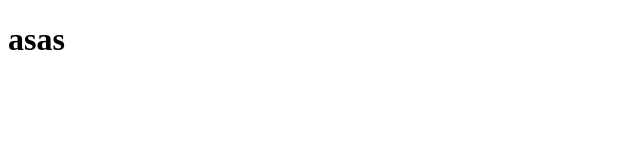
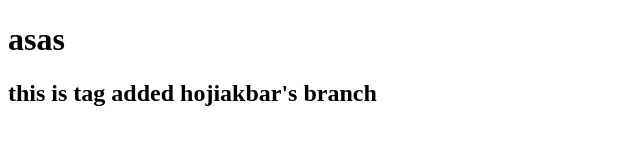
Before and after one commit to toshpolatCoder/first, a plain HTML site: page index.html in a window 1280 px wide. Shown: the whole page, without its empty margins (0-640 px from the left). Drawn offline with Linux system fonts and the light colour scheme.

Commit message:
h2 added in index.html

```diff
--- a/index.html
+++ b/index.html
@@ -7,5 +7,7 @@
 </head>
 <body>
     <h1>asas</h1>
+
+    <h2>this is tag added hojiakbar's branch</h2>
 </body>
 </html>
```
